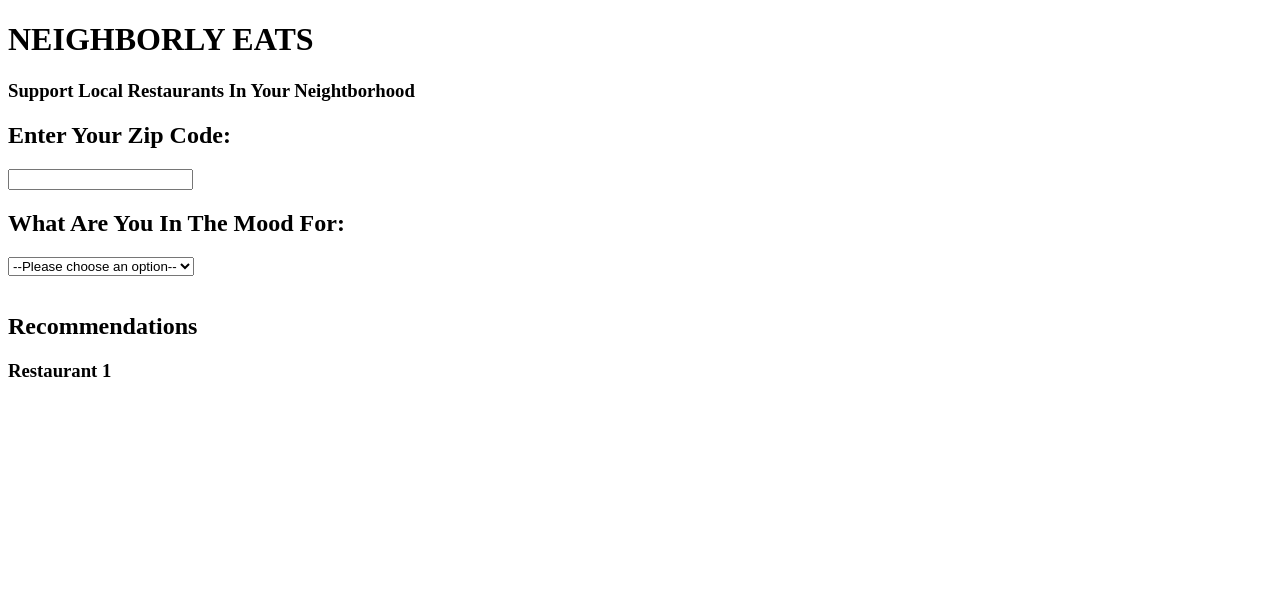
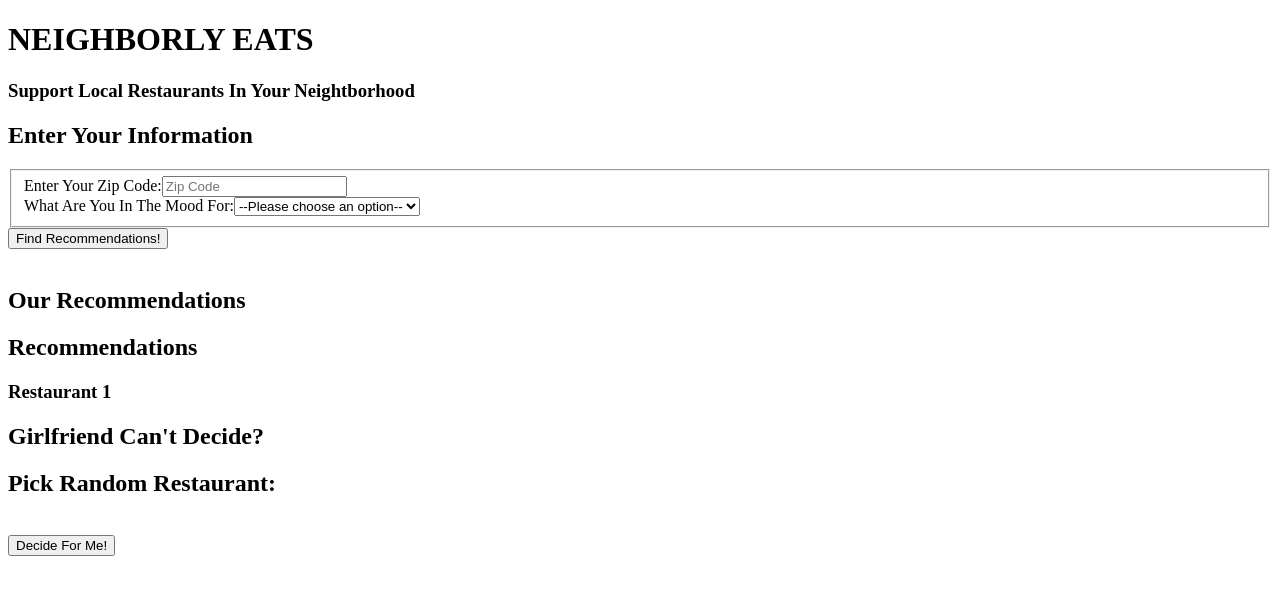
Before and after one commit to jimwalter/neighborly-eats, a React app: page / in a window 1280 px wide. Shown: the top 594 px of the page. Built offline with nearby package versions, Linux system fonts and the light colour scheme; the HTML template or start-up script is replaced by a standard one.

Commit message:
front end components added, styling updated

```diff
--- a/client/src/components/App.jsx
+++ b/client/src/components/App.jsx
@@ -1,13 +1,18 @@
 import React from 'react';
 import ReactDOM from 'react-dom';
+
 import Form from './Form.jsx';
+import Button from './Button.jsx';
+import SectionBreak from './SectionBreak.jsx';
 import Recommendations from './Recommendations.jsx';
 
 class App extends React.Component {
   constructor (props) {
     super(props);
     this.state = {
-      categories: [{name: 'American (New)', num: 0}, {name: 'American (Traditional)', num: 1}, {name: 'Asian Fusion', num: 2}, {name: 'Barbeque', num: 3}, {name: 'Breakfast & Brunch', num: 4}, {name: 'Buffets', num: 5}, {name: 'Burgers', num: 6}, {name: 'Cafes', num: 7}, {name: 'Cajun/Creole', num: 8}, {name: 'Caribbean', num: 9}, {name: 'Cheesesteaks', num: 10}, {name: 'Chicken Wings', num: 11}, {name: 'Chinese', num: 12}, {name: 'Dim Sum', num: 13}, {name: 'Comfort Food', num: 14}, {name: 'Delis', num: 15}, {name: 'Diners', num: 16}, {name: 'Fast Food', num: 17}, {name: 'Fondue', num: 18}, {name: 'Gastropubs', num: 19}, {name: 'Gluten-Free', num: 20}, {name: 'Greek', num: 21}, {name: 'Hot Dogs', num: 22}, {name: 'Indian', num: 23}, {name: 'Italian', num: 24}, {name: 'Ramen', num: 25}, {name: 'Kebab', num: 26}, {name: 'Korean', num: 27}, {name: 'Kosher', num: 28}, {name: 'Mediterranean', num: 29}, {name: 'Mexican', num: 30}, {name: 'Tacos', num: 31}, {name: 'Noodles', num: 32}, {name: 'Pan Asia', num: 33}, {name: 'Pizza', num: 34}, {name: 'Salad', num: 35}, {name: 'Sandwiches', num: 36}, {name: 'Seafood', num: 37}, {name: 'Soul Food', num: 38}, {name: 'Soup', num: 39}, {name: 'Southern', num: 40}, {name: 'Steakhouses', num: 41}, {name: 'Sushi Bars', num: 42}, {name: 'Tapas/Small Plates', num: 43}, {name: 'Thai', num: 44}, {name: 'Turkish', num: 45}, {name: 'Vegan', num: 46}, {name: 'Vegetarian', num: 47}, {name: 'Vietnamese', num: 48}]
+      categories: [{name: 'American (New)', num: 0}, {name: 'American (Traditional)', num: 1}, {name: 'Asian Fusion', num: 2}, {name: 'Barbeque', num: 3}, {name: 'Breakfast & Brunch', num: 4}, {name: 'Buffets', num: 5}, {name: 'Burgers', num: 6}, {name: 'Cafes', num: 7}, {name: 'Cajun/Creole', num: 8}, {name: 'Caribbean', num: 9}, {name: 'Cheesesteaks', num: 10}, {name: 'Chicken Wings', num: 11}, {name: 'Chinese', num: 12}, {name: 'Dim Sum', num: 13}, {name: 'Comfort Food', num: 14}, {name: 'Delis', num: 15}, {name: 'Diners', num: 16}, {name: 'Fast Food', num: 17}, {name: 'Fondue', num: 18}, {name: 'Gastropubs', num: 19}, {name: 'Gluten-Free', num: 20}, {name: 'Greek', num: 21}, {name: 'Hot Dogs', num: 22}, {name: 'Indian', num: 23}, {name: 'Italian', num: 24}, {name: 'Ramen', num: 25}, {name: 'Kebab', num: 26}, {name: 'Korean', num: 27}, {name: 'Kosher', num: 28}, {name: 'Mediterranean', num: 29}, {name: 'Mexican', num: 30}, {name: 'Tacos', num: 31}, {name: 'Noodles', num: 32}, {name: 'Pan Asia', num: 33}, {name: 'Pizza', num: 34}, {name: 'Salad', num: 35}, {name: 'Sandwiches', num: 36}, {name: 'Seafood', num: 37}, {name: 'Soul Food', num: 38}, {name: 'Soup', num: 39}, {name: 'Southern', num: 40}, {name: 'Steakhouses', num: 41}, {name: 'Sushi Bars', num: 42}, {name: 'Tapas/Small Plates', num: 43}, {name: 'Thai', num: 44}, {name: 'Turkish', num: 45}, {name: 'Vegan', num: 46}, {name: 'Vegetarian', num: 47}, {name: 'Vietnamese', num: 48}],
+      showInput: true,
+      showRecs: false
     }
   }
 
@@ -15,24 +20,30 @@ class App extends React.Component {
     return(
       <div>
         <div className="hero">
-        <h1>NEIGHBORLY EATS</h1>
-        <h3>Support Local Restaurants In Your Neightborhood</h3>
+          <h1>NEIGHBORLY EATS</h1>
+          <h3>Support Local Restaurants In Your Neightborhood</h3>
         </div>
-        <section className="row-alt">
-          <div className="lead container"></div>
+        <SectionBreak title={'Enter Your Information'} />
+        <section className="row">
+          <Form categories={this.state.categories}/>
+          <div className="grid" >
+            <Button btnTitle={'Find Recommendations!'} />
+          </div>
+          <br/>
         </section>
+        <SectionBreak title={'Our Recommendations'} />
         <section className="row">
           <div className="grid">
-            <Form categories={this.state.categories}/>
+            <Recommendations/>
           </div>
-          <br/>
-          <section className="row-alt">
-          <div className="lead container"></div>
         </section>
-        <div className="grid">
-          <Recommendations/>
-
-        </div>
+        <SectionBreak title={'Girlfriend Can\'t Decide?'} />
+        <section className="row">
+          <h2 className="grid">Pick Random Restaurant:</h2>
+          <br />
+          <div className="grid">
+            <Button btnTitle={'Decide For Me!'} />
+          </div>
         </section>
       </div>
     )
--- /dev/null
+++ b/client/src/components/Button.jsx
@@ -0,0 +1,11 @@
+import React from 'react';
+
+const Button = (props) => {
+  return (
+  <form>
+    <input className="btn btn-default" type="submit" name="submit" value={props.btnTitle}/>
+  </form>
+  )
+}
+
+export default Button;
--- a/client/src/components/Droplist.jsx
+++ b/client/src/components/Droplist.jsx
@@ -1,22 +1,17 @@
 import React from 'react';
 
 const Droplist = (props) => {
-  console.log(props);
   return (
     <div>
-      <label htmlFor="pet-select"><h2>What Are You In The Mood For:</h2></label>
-      <select name="pets" id="pet-select">
-        <option value="">--Please choose an option--</option>
-         {props.categories.map( category => (
-          <option key={category.num} value={`"${category.name}"`}>{category.name}</option>
-        ))}
-          {/* <option value="dog">Dog</option>
-          <option value="cat">Cat</option>
-          <option value="hamster">Hamster</option>
-          <option value="parrot">Parrot</option>
-          <option value="spider">Spider</option>
-          <option value="goldfish">Goldfish</option> */}
-      </select>
+      <label>
+        What Are You In The Mood For:
+        <select name="category">
+          <option value="">--Please choose an option--</option>
+          {props.categories.map( category => (
+            <option key={category.num} value={`"${category.name}"`}>{category.name}</option>
+          ))}
+        </select>
+      </label>
     </div>
   )
 }
--- a/client/src/components/Form.jsx
+++ b/client/src/components/Form.jsx
@@ -3,12 +3,15 @@ import Droplist from './Droplist.jsx';
 
 const Form = (props) => {
   return (
-    <div className="form">
-      <form>
-        <label htmlFor="zip"><h2>Enter Your Zip Code:</h2></label>
-        <input type="number" id="zip" required />
+    <div className="grid form">
+      <form className="col-1-3">
+        <fieldset className="register-group">
+          <label>Enter Your Zip Code:
+            <input type="number" name="zip" placeholder="Zip Code" required />
+          </label>
+          <Droplist categories={props.categories}/>
+        </fieldset>
       </form>
-      <Droplist categories={props.categories}/>
     </div>
   )
 }
--- a/client/src/components/Recommendations.jsx
+++ b/client/src/components/Recommendations.jsx
@@ -3,7 +3,7 @@ import Restaurant from './Restaurant.jsx';
 
 const Recommendations = () => {
   return (
-    <div>
+    <div className="grid">
       <h2>
         Recommendations
       </h2>
--- /dev/null
+++ b/client/src/components/SectionBreak.jsx
@@ -0,0 +1,13 @@
+import React from 'react';
+
+const SectionBreak = (props) => {
+  return(
+    <section className="row-alt">
+      <div className="lead container">
+        <h1>{props.title}</h1>
+      </div>
+    </section>
+  )
+}
+
+export default SectionBreak;
```
